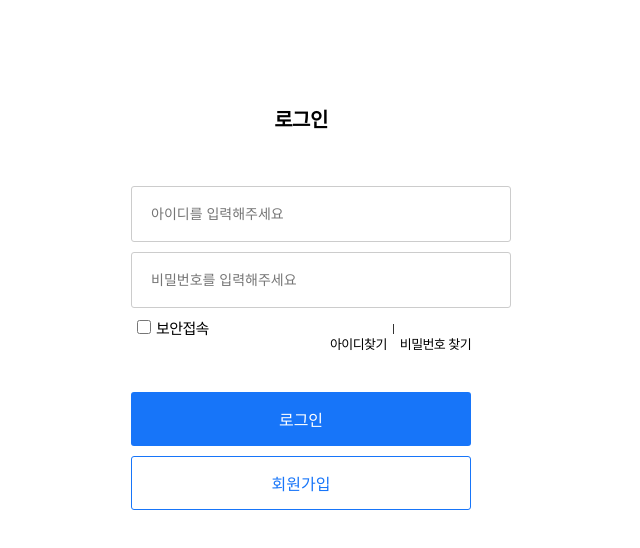
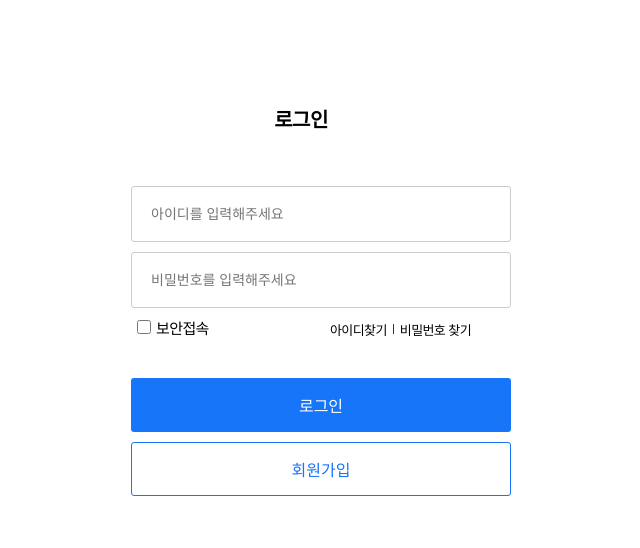
Before and after one commit to Project-DEE-P/DEEP-FrontEnd, a React (Create React App) app in the folder deep-web/: page /login in a window 1280 px wide. Shown: the top 548 px of the page, without its empty margins (339-979 px from the left). Built offline with nearby package versions, Linux system fonts and the light colour scheme; what recoil-persist would draw is missing.

Commit message:
:lipstick: :: 스타일링 코드 수정

```diff
--- a/deep-web/src/pages/Login/style.ts
+++ b/deep-web/src/pages/Login/style.ts
@@ -79,6 +79,7 @@ export const FindUser = styled.p`
   background-color: transparent;
   text-decoration: none;
   color: black;
+  margin-top: -0.5%;
 `;
 
 export const Bar = styled.span`
@@ -100,7 +101,7 @@ export const LoginBtn = styled.button`
   height: 54px;
   border-radius: 3px;
   text-align: center;
-  width: 340px;
+  width: 380px;
 `;
 
 export const SignBtn = styled.button`
@@ -114,6 +115,6 @@ export const SignBtn = styled.button`
   height: 54px;
   border-radius: 3px;
   text-align: center;
-  width: 340px;
+  width: 380px;
   margin-top: 10px;
 `;
```
